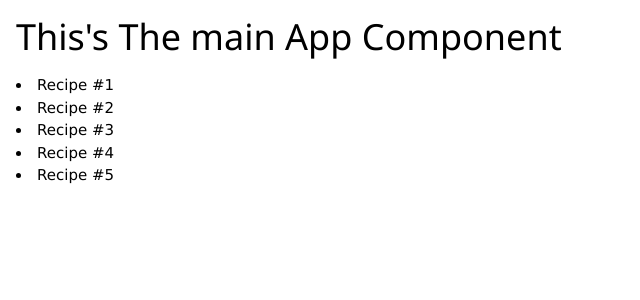
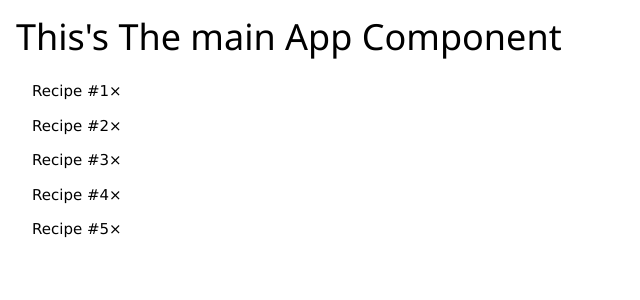
Before and after one commit to xcoder0007-zz/Drecipex, a React app: page / in a window 1280 px wide. Shown: the top 300 px of the page, without its empty margins (0-640 px from the left). Built offline with nearby package versions, Linux system fonts and the light colour scheme.

Commit message:
lifecycle
Add lifecycle  method componentWillMount

```diff
--- a/client/index.html
+++ b/client/index.html
@@ -6,6 +6,6 @@
 </head>
 <body>
   <div id="app"></div>
-  <script src="bundle.js"></script>
+  <script src="./bundle.js"></script>
 </body>
 </html>
--- a/components/App.js
+++ b/components/App.js
@@ -1,50 +1,57 @@
-import React, {Component } from 'react'
+import React, { Component } from 'react'
 import Recipes from './Recipes'
 import styles from './css/app.css';
 
 
 class App extends Component {
 
-constructor(){
+    constructor() {
         super();
         this.state = {
             recipes: [
+
+            ],
+            styles: styles
+        }
+    }
+
+    componentWillMount(){
+        this.setState({recipes : [
             {
-                _Id : '3423342',
-                User:'123233dds2',
-                Title:'Recipe #1',
-                Ingredients : 'Ingredients #1',
-                Directions  : 'Directions #1'
+                    _Id: '3423342',
+                    User: '123233dds2',
+                    Title: 'Recipe #1',
+                    Ingredients: 'Ingredients #1',
+                    Directions: 'Directions #1'
                 },
                 {
-                _Id : '3422342',
-                User:'111233dds2',
-                Title:'Recipe #2',
-                Ingredients : 'Ingredients #2',
-                Directions  : 'Directions #2'
-            },{
-                _Id : '34223242',
-                User:'120033dds2',
-                Title:'Recipe #3',
-                Ingredients : 'Ingredients #3',
-                Directions  : 'Directions #3'
-            },{
-                _Id : '34444342',
-                User:'100dds2',
-                Title:'Recipe #4',
-                Ingredients : 'Ingredients #4',
-                Directions  : 'Directions #4'
-            },{
-                _Id : '3421142',
-                User:'123533ds2',
-                Title:'Recipe #5',
-                Ingredients : 'Ingredients #5',
-                Directions  : 'Directions #5'
+                    _Id: '3422342',
+                    User: '111233dds2',
+                    Title: 'Recipe #2',
+                    Ingredients: 'Ingredients #2',
+                    Directions: 'Directions #2'
+                }, {
+                    _Id: '34223242',
+                    User: '120033dds2',
+                    Title: 'Recipe #3',
+                    Ingredients: 'Ingredients #3',
+                    Directions: 'Directions #3'
+                }, {
+                    _Id: '34444342',
+                    User: '100dds2',
+                    Title: 'Recipe #4',
+                    Ingredients: 'Ingredients #4',
+                    Directions: 'Directions #4'
+                }, {
+                    _Id: '3421142',
+                    User: '123533ds2',
+                    Title: 'Recipe #5',
+                    Ingredients: 'Ingredients #5',
+                    Directions: 'Directions #5'
                 }
-        ]
+        ]})
     }
-}
-render(){
+    render() {
 
         return (
 
@@ -52,7 +59,7 @@ render(){
 
                 <h1>This's The main App Component</h1>
 
-        <Recipes recipesList={this.state.recipes} />
+                <Recipes recipesList={this.state.recipes} styles={this.state.styles} />
 
 
 
--- a/components/RecipeItem.js
+++ b/components/RecipeItem.js
@@ -6,11 +6,16 @@ class RecipeItem extends Component {
 
     render() {
         return (
+            <ul className={this.props.styles.ul}>
 
-            <li className="RecipeItem">
+                <li className={RecipeItem}>{this.props.recipe.Title}
 
-                {this.props.recipe.Title}
-            </li>
+                    <span
+                        className={this.props.styles.closebtn} className={this.props.styles.margin_right}>&times;</span>
+                </li>
+
+
+            </ul>
         )
     }
 }
--- a/components/Recipes.js
+++ b/components/Recipes.js
@@ -8,11 +8,11 @@ class Recipes extends Component {
     render() {
         let recipes
         if (this.props.recipesList)
-            recipes = this.props.recipesList.map(recipe => { return (<RecipeItem key={recipe._Id} recipe={recipe} />) })
+            recipes = this.props.recipesList.map(recipe => { return (<RecipeItem styles={this.props.styles} key={recipe._Id} recipe={recipe} />) })
 
         return (
 
-            <div className="Recipes">
+            <div>
 
                 {recipes}
 
--- a/components/css/app.css
+++ b/components/css/app.css
@@ -13,6 +13,7 @@ sub{bottom:-0.25em}sup{top:-0.5em}figure{margin:1em 40px}
 img{border-style:none}svg:not(:root){overflow:hidden}
 code,kbd,pre,samp{font-family:monospace,monospace;font-size:1em}
 hr{box-sizing:content-box;height:0;overflow:visible}
+.display_non{display: }
 button,input,select,textarea{font:inherit;margin:0}optgroup{font-weight:bold}
 button,input{overflow:visible}button,select{text-transform:none}
 button,html [type=button],[type=reset],[type=submit]{-webkit-appearance:button}
@@ -173,7 +174,7 @@ input[type=checkbox].check:disabled+.validate,input[type=radio].radio:disabled+.
 @media (max-width:768px){.modal-content{width:500px}.modal{padding-top:50px}}
 @media (min-width:993px){.modal-content{width:900px}.hide-large{display:none!important}.sidenav.collapse,.sidebar.collapse{display:block!important}}
 @media (max-width:992px) and (min-width:601px){.hide-medium{display:none!important}}
-@media (max-width:992px){.sidenav.collapse,.sidebar.collapse{display:none}.main{margin-left:0!important;margin-right:0!important}}
+@media (max-width:992px){.sidenav.collapse,.sidebar.collapse{display:none}.main{margin-left:0!important;margin_right:0!important}}
 .top,.bottom{position:fixed;width:100%;z-index:1}.top{top:0}.bottom{bottom:0}
 .overlay{position:fixed;display:none;width:100%;height:100%;top:0;left:0;right:0;bottom:0;background-color:rgba(0,0,0,0.5);z-index:2}
 .left{float:left!important}.right{float:right!important}
@@ -201,7 +202,7 @@ input[type=checkbox].check:disabled+.validate,input[type=radio].radio:disabled+.
 .border-left{border-left:1px solid #ccc!important}.border-right{border-right:1px solid #ccc!important}
 .margin{margin:16px!important}.margin-0{margin:0!important}
 .margin-top{margin-top:16px!important}.margin-bottom{margin-bottom:16px!important}
-.margin-left{margin-left:16px!important}.margin-right{margin-right:16px!important}
+.margin-left{margin-left:16px!important}.margin_right{margin_right:16px!important}
 .section{margin-top:16px!important;margin-bottom:16px!important}
 .padding-tiny{padding:2px 4px!important}.padding-small{padding:4px 8px!important}
 .padding-medium,.padding,.form{padding:8px 16px!important}
@@ -233,7 +234,7 @@ input[type=checkbox].check:disabled+.validate,input[type=radio].radio:disabled+.
 .codespan{color:crimson;background-color:#f1f1f1;padding-left:4px;padding-right:4px;font-size:110%}
 .example,.code{margin:20px 0}.card{border:1px solid #ccc}
 .card-2,.example{box-shadow:0 2px 4px 0 rgba(0,0,0,0.16),0 2px 10px 0 rgba(0,0,0,0.12)!important}
-.card-4,.hover-shadow:hover{box-shadow:0 4px 8px 0 rgba(0,0,0,0.2),0 6px 20px 0 rgba(0,0,0,0.19)!important}
+.card_4,.hover-shadow:hover{box-shadow:0 4px 8px 0 rgba(0,0,0,0.2),0 6px 20px 0 rgba(0,0,0,0.19)!important}
 .card-8{box-shadow:0 8px 16px 0 rgba(0,0,0,0.2),0 6px 20px 0 rgba(0,0,0,0.19)!important}
 .card-12{box-shadow:0 12px 16px 0 rgba(0,0,0,0.24),0 17px 50px 0 rgba(0,0,0,0.19)!important}
 .card-16{box-shadow:0 16px 24px 0 rgba(0,0,0,0.22),0 25px 55px 0 rgba(0,0,0,0.21)!important}
--- a/package.json
+++ b/package.json
@@ -3,8 +3,8 @@
   "version": "1.0.0",
   "description": "DrecipesX webapp",
   "scripts": {
-    "test": "echo \"Error: no test specified\" && exit 1",
-    "serve": "nodemon server/server.js --ignore components"
+    "dev": "nodemon server/server.js --ignore components",
+    "prod": "webpack -p"
   },
   "repository": {
     "type": "git",
--- a/webpack.config.js
+++ b/webpack.config.js
@@ -14,7 +14,7 @@ module.exports = {
     plugins: [
         new webpack.optimize.OccurrenceOrderPlugin(),
         new webpack.HotModuleReplacementPlugin(),
-        new webpack.NoEmitOnErrorsPlugin()
+        new webpack.NoEmitOnErrorsPlugin(),
     ],
     module: {
         loaders: [
```
Lines whose indentation alone changed are shown as unchanged.
